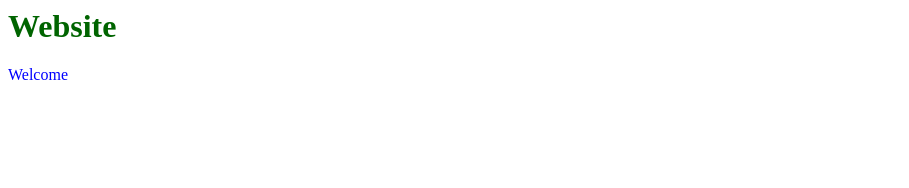
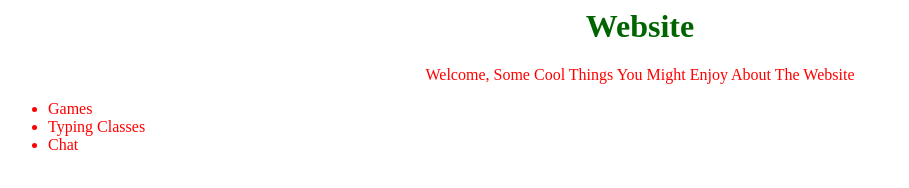
Before and after one commit to Stankeneddy774/First, a plain HTML site: page index.html in a window 1280 px wide. Shown: the whole page, without its empty margins (0-909 px from the left). Drawn offline with Linux system fonts and the light colour scheme.

Commit message:
Update index.html

```diff
--- a/index.html
+++ b/index.html
@@ -14,6 +14,11 @@
     </style>
     </body>
   </head>
-  <h1>Website</h1>
-  <p>Welcome</p>
+  <h1><center>Website</center></h1>
+  <p><center>Welcome, Some Cool Things You Might Enjoy About The Website</center></p>
+  <ul>
+    <li>Games
+    <li>Typing Classes
+    <li>Chat
+  </ul>
 </html>
```
